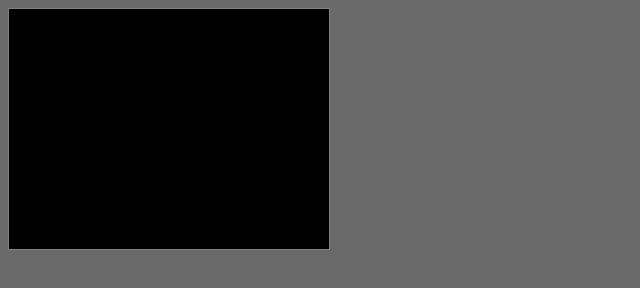
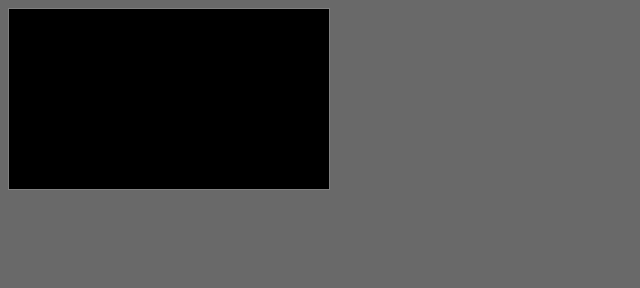
Before and after one commit to chattrb0x/xeres, a plain HTML site: page index.html in a window 1280 px wide. Shown: the whole page, without its empty margins (0-640 px from the left). Drawn offline with Linux system fonts and the light colour scheme.

Commit message:
:recycle: set default screen sizes

```diff
--- a/index.html
+++ b/index.html
@@ -8,7 +8,7 @@
 </head>
 
 <body style="background-color: dimgray;">
-  <canvas width="320" height="240" style="border: 1px grey solid; background-color: #000000;"></canvas>
+  <canvas width="320" height="180" style="border: 1px grey solid; background-color: #000000;"></canvas>
   <script type="module" src="./main.js"></script>
 </body>
 
--- a/main.js
+++ b/main.js
@@ -30,8 +30,7 @@ class InputManager {
 }
 const inputManager = new InputManager()
 
-const SCREEN_HEIGHT = 240
-const SCREEN_WIDTH = 320
+
 const FPS = 60
 const FIXED_UPDATE_STEP_MS = 1000 / FPS
 const ENTITIES = 300
--- a/src/level.js
+++ b/src/level.js
@@ -1,6 +1,6 @@
 import { Archetype } from './archetype.js'
 import { Entity } from './entity.js'
-import { Screen } from './screen.js'
+import { Screen, SCREEN_WIDTH, SCREEN_HEIGHT } from './screen.js'
 
 class Level {
   constructor(size=16) {
@@ -10,7 +10,7 @@ class Level {
 
     this.screens = []
     for(let i = 0; i < size; i++) {
-      this.screens.push(new Screen(320, 240, i))
+      this.screens.push(new Screen(SCREEN_WIDTH, SCREEN_HEIGHT, i))
     }
   }
   hasArchetype(components) {
--- a/src/screen.js
+++ b/src/screen.js
@@ -1,9 +1,12 @@
+const SCREEN_HEIGHT = 240
+const SCREEN_WIDTH = 320
+
 class Screen {
-  constructor(w, h, worldIndex) {
+  constructor(w=SCREEN_WIDTH, h=SCREEN_HEIGHT, worldIndex) {
     this.h = h
     this.w = w
     this.index = worldIndex
   }
 }
 
-export { Screen }
+export { Screen, SCREEN_WIDTH, SCREEN_HEIGHT }
--- a/src/systems/movement.js
+++ b/src/systems/movement.js
@@ -1,11 +1,11 @@
 import { Position, Velocity, Mass, Force } from '../component.js'
 import { Query } from '../query.js'
 import { Vector2 } from '../vector.js'
-
+import { SCREEN_HEIGHT, SCREEN_WIDTH } from '../screen.js'
 
 function getScreenIndex({ x, y }, perRow = 4) {
-  const colIndex = Math.floor(x / 320)
-  const rowIndex = Math.floor(y / 240)
+  const colIndex = Math.floor(x / SCREEN_WIDTH)
+  const rowIndex = Math.floor(y / SCREEN_HEIGHT)
   return (rowIndex * perRow) + colIndex
 }
 
@@ -40,8 +40,8 @@ class Physics {
 
       // TODO: break out to its own system
       // Track screen position
-      pos.x = pos.vector.x % 320
-      pos.y = pos.vector.y % 240
+      pos.x = pos.vector.x % SCREEN_WIDTH
+      pos.y = pos.vector.y % SCREEN_HEIGHT
       pos.screenIndex = getScreenIndex(pos)
     }
   }
```
